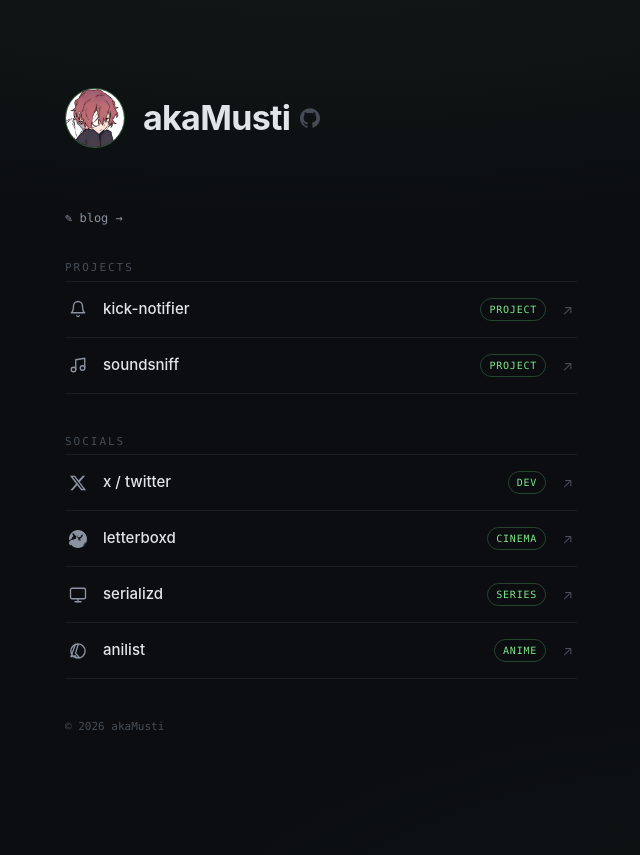
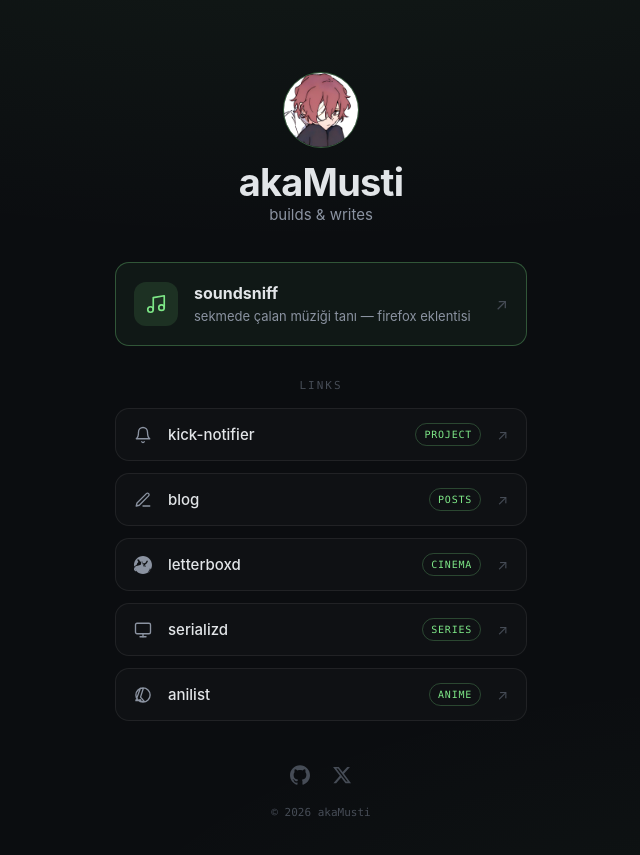
Before and after one commit to akamusti/akamusti.github.io, a Jekyll site: the page index.html, which Jekyll copies as it is, in a window 1280 px wide. Shown: the top 855 px of the page, without its empty margins (319-959 px from the left). Built offline with Jekyll 4.4.1, drawn with Linux system fonts in a browser that asks for light colours.

Commit message:
Redesign homepage with centered pill layout

```diff
--- a/index.html
+++ b/index.html
@@ -21,7 +21,7 @@
     --dim: #464c56;
     --divider: rgba(255, 255, 255, 0.07);
     --accent: #7ee787;
-    --radius: 10px;
+    --radius: 14px;
   }
 
   * {
@@ -52,54 +52,123 @@
 
   .shell {
     width: 100%;
-    max-width: 560px;
+    max-width: 460px;
     margin: 0 auto;
-    padding: 88px 24px 40px;
+    padding: 72px 24px 40px;
     flex: 1;
+    display: flex;
+    flex-direction: column;
   }
 
   header {
     display: flex;
+    flex-direction: column;
     align-items: center;
-    gap: 18px;
-    margin-bottom: 56px;
+    text-align: center;
+    gap: 14px;
+    margin-bottom: 36px;
   }
 
   .avatar {
-    width: 60px;
-    height: 60px;
+    width: 76px;
+    height: 76px;
     border-radius: 50%;
     object-fit: cover;
     border: 1px solid rgba(126, 231, 135, 0.35);
-    flex-shrink: 0;
   }
 
   .titles h1 {
-    font-size: 34px;
-    font-weight: 650;
+    font-size: 38px;
+    font-weight: 700;
     letter-spacing: -0.02em;
     line-height: 1.1;
+  }
+
+  .tagline {
+    font-size: 15px;
+    color: var(--muted);
+  }
+
+  main {
+    display: flex;
+    flex-direction: column;
+    gap: 12px;
+  }
+
+  .featured {
     display: flex;
     align-items: center;
-    gap: 10px;
+    gap: 16px;
+    padding: 18px;
+    border: 1px solid rgba(126, 231, 135, 0.3);
+    border-radius: var(--radius);
+    background: rgba(126, 231, 135, 0.05);
+    text-decoration: none;
+    color: var(--fg);
+    transition: border-color 0.15s ease, background-color 0.15s ease, transform 0.15s ease;
   }
 
-  .gh-link {
-    display: inline-flex;
-    color: var(--dim);
-    transition: color 0.15s ease;
+  .featured:hover {
+    border-color: rgba(126, 231, 135, 0.6);
+    background: rgba(126, 231, 135, 0.08);
+    transform: translateY(-1px);
   }
 
-  .gh-link svg {
-    width: 20px;
-    height: 20px;
-    fill: currentColor;
-    stroke: none;
+  .featured:focus-visible {
+    outline: 2px solid var(--accent);
+    outline-offset: 2px;
   }
 
-  .gh-link:hover { color: var(--accent); }
+  .featured-icon {
+    width: 44px;
+    height: 44px;
+    flex-shrink: 0;
+    display: flex;
+    align-items: center;
+    justify-content: center;
+    border-radius: 12px;
+    background: rgba(126, 231, 135, 0.12);
+    color: var(--accent);
+  }
 
-  section { margin-bottom: 40px; }
+  .featured-icon svg {
+    width: 22px;
+    height: 22px;
+    fill: none;
+    stroke: currentColor;
+    stroke-width: 1.8;
+    stroke-linecap: round;
+    stroke-linejoin: round;
+  }
+
+  .featured-text {
+    flex: 1;
+    min-width: 0;
+    display: flex;
+    flex-direction: column;
+  }
+
+  .featured-name {
+    font-size: 16px;
+    font-weight: 650;
+  }
+
+  .featured-desc {
+    font-size: 13px;
+    color: var(--muted);
+    margin-top: 2px;
+  }
+
+  .featured .arrow {
+    font-size: 16px;
+    color: var(--dim);
+    transition: transform 0.15s ease, color 0.15s ease;
+  }
+
+  .featured:hover .arrow {
+    transform: translate(2px, -2px);
+    color: var(--accent);
+  }
 
   .section-label {
     font-family: ui-monospace, SFMono-Regular, Menlo, Monaco, Consolas, monospace;
@@ -107,36 +176,32 @@
     letter-spacing: 0.18em;
     text-transform: uppercase;
     color: var(--dim);
-    margin-bottom: 4px;
-  }
-
-  .links {
-    border-top: 1px solid var(--divider);
-    border-bottom: 1px solid var(--divider);
+    text-align: center;
+    margin: 20px 0 2px;
   }
 
   .link {
     display: flex;
     align-items: center;
     gap: 16px;
-    padding: 16px 4px;
-    border-bottom: 1px solid var(--divider);
+    padding: 14px 18px;
+    border: 1px solid var(--divider);
+    border-radius: var(--radius);
+    background: rgba(255, 255, 255, 0.02);
     text-decoration: none;
     color: var(--fg);
-    transition: background-color 0.15s ease, padding-left 0.15s ease;
+    transition: border-color 0.15s ease, background-color 0.15s ease, transform 0.15s ease;
   }
 
-  .link:last-child { border-bottom: none; }
-
   .link:hover {
-    background-color: rgba(255, 255, 255, 0.025);
-    padding-left: 12px;
+    border-color: rgba(126, 231, 135, 0.4);
+    background: rgba(255, 255, 255, 0.045);
+    transform: translateY(-1px);
   }
 
   .link:focus-visible {
     outline: 2px solid var(--accent);
     outline-offset: 2px;
-    border-radius: var(--radius);
   }
 
   .link svg {
@@ -191,20 +256,35 @@
     color: var(--accent);
   }
 
-  .blog-note { margin-bottom: 32px; }
-
-  .blog-note a {
-    font-family: ui-monospace, SFMono-Regular, Menlo, Monaco, Consolas, monospace;
-    font-size: 12px;
-    color: var(--muted);
-    text-decoration: none;
-    transition: color 0.15s ease;
+  .socials {
+    display: flex;
+    align-items: center;
+    justify-content: center;
+    gap: 22px;
+    margin-top: 32px;
   }
 
-  .blog-note a:hover { color: var(--accent); }
+  .socials a {
+    display: inline-flex;
+    color: var(--dim);
+    transition: color 0.15s ease, transform 0.15s ease;
+  }
+
+  .socials a:hover {
+    color: var(--accent);
+    transform: translateY(-1px);
+  }
+
+  .socials svg {
+    width: 20px;
+    height: 20px;
+    fill: currentColor;
+    stroke: none;
+  }
 
   footer {
-    margin-top: 40px;
+    margin-top: 20px;
+    text-align: center;
     font-family: ui-monospace, SFMono-Regular, Menlo, Monaco, Consolas, monospace;
     font-size: 11px;
     color: var(--dim);
@@ -212,8 +292,8 @@
 
   @media (max-width: 480px) {
     .shell { padding-top: 56px; }
-    h1 { font-size: 28px; }
-    .avatar { width: 52px; height: 52px; border-radius: 50%; }
+    .titles h1 { font-size: 32px; }
+    .avatar { width: 68px; height: 68px; }
   }
 </style>
 </head>
@@ -222,42 +302,36 @@
   <header>
     <img class="avatar" src="avatar.jpg" alt="akaMusti profile photo">
     <div class="titles">
-      <h1>akaMusti
-          <a class="gh-link" href="https://github.com/akamusti" target="_blank" rel="noopener noreferrer" aria-label="GitHub profile">
-            <svg viewBox="0 0 24 24"><path d="M12 .297c-6.63 0-12 5.373-12 12 0 5.303 3.438 9.8 8.205 11.385.6.113.82-.258.82-.577 0-.285-.01-1.04-.015-2.04-3.338.724-4.042-1.61-4.042-1.61C4.422 18.07 3.633 17.7 3.633 17.7c-1.087-.744.084-.729.084-.729 1.205.084 1.838 1.236 1.838 1.236 1.07 1.835 2.809 1.305 3.495.998.108-.776.417-1.305.76-1.605-2.665-.3-5.466-1.332-5.466-5.93 0-1.31.465-2.38 1.235-3.22-.135-.303-.54-1.523.105-3.176 0 0 1.005-.322 3.3 1.23.96-.267 1.98-.399 3-.405 1.02.006 2.04.138 3 .405 2.28-1.552 3.285-1.23 3.285-1.23.645 1.653.24 2.873.12 3.176.765.84 1.23 1.91 1.23 3.22 0 4.61-2.805 5.625-5.475 5.92.42.36.81 1.096.81 2.22 0 1.606-.015 2.896-.015 3.286 0 .315.21.69.825.57C20.565 22.092 24 17.592 24 12.297c0-6.627-5.373-12-12-12"/></svg>
-          </a>
-        </h1>
+      <h1>akaMusti</h1>
+      <p class="tagline">builds &amp; writes</p>
     </div>
   </header>
 
   <main>
-    <p class="blog-note"><a href="/blog/">&#9998; blog &rarr;</a></p>
+    <a class="featured" href="https://addons.mozilla.org/tr/firefox/addon/soundsniff/" target="_blank" rel="noopener noreferrer">
+      <span class="featured-icon">
+        <svg viewBox="0 0 24 24"><path d="M9 18V5l12-2v13"/><circle cx="6" cy="18" r="3"/><circle cx="18" cy="16" r="3"/></svg>
+      </span>
+      <span class="featured-text">
+        <span class="featured-name">soundsniff</span>
+        <span class="featured-desc">sekmede çalan müziği tanı — firefox eklentisi</span>
+      </span>
+      <span class="arrow">&#8599;</span>
+    </a>
 
-    <section>
-      <p class="section-label">projects</p>
-      <div class="links">
+    <p class="section-label">links</p>
+
     <a class="link" href="https://akamusti.github.io/kick-notifier/" target="_blank" rel="noopener noreferrer">
       <svg class="line" viewBox="0 0 24 24"><path d="M18 8A6 6 0 0 0 6 8c0 7-3 9-3 9h18s-3-2-3-9z"/><path d="M13.73 21a2 2 0 0 1-3.46 0"/></svg>
       <span class="label">kick-notifier</span>
       <span class="tag">project</span>
       <span class="arrow">&#8599;</span>
     </a>
-        <a class="link" href="https://addons.mozilla.org/tr/firefox/addon/soundsniff/" target="_blank" rel="noopener noreferrer">
-          <svg class="line" viewBox="0 0 24 24"><path d="M9 18V5l12-2v13"/><circle cx="6" cy="18" r="3"/><circle cx="18" cy="16" r="3"/></svg>
-          <span class="label">soundsniff</span>
-          <span class="tag">project</span>
-          <span class="arrow">&#8599;</span>
-        </a>
-      </div>
-    </section>
 
-    <section>
-      <p class="section-label">socials</p>
-      <div class="links">
-        <a class="link" href="https://x.com/aakamusti" target="_blank" rel="noopener noreferrer">
-          <svg class="brand" viewBox="0 0 24 24"><path d="M18.244 2.25h3.308l-7.227 8.26 8.502 11.24H16.17l-5.214-6.817L4.99 21.75H1.68l7.73-8.835L1.254 2.25H8.08l4.713 6.231zm-1.161 17.52h1.833L7.084 4.126H5.117z"/></svg>
-          <span class="label">x / twitter</span>
-          <span class="tag">dev</span>
+    <a class="link" href="/blog/">
+      <svg class="line" viewBox="0 0 24 24"><path d="M12 20h9"/><path d="M16.5 3.5a2.121 2.121 0 0 1 3 3L7 19l-4 1 1-4L16.5 3.5z"/></svg>
+      <span class="label">blog</span>
+      <span class="tag">posts</span>
       <span class="arrow">&#8599;</span>
     </a>
 
@@ -281,8 +355,15 @@
       <span class="tag">anime</span>
       <span class="arrow">&#8599;</span>
     </a>
+
+    <div class="socials">
+      <a href="https://github.com/akamusti" target="_blank" rel="noopener noreferrer" aria-label="GitHub profile">
+        <svg viewBox="0 0 24 24"><path d="M12 .297c-6.63 0-12 5.373-12 12 0 5.303 3.438 9.8 8.205 11.385.6.113.82-.258.82-.577 0-.285-.01-1.04-.015-2.04-3.338.724-4.042-1.61-4.042-1.61C4.422 18.07 3.633 17.7 3.633 17.7c-1.087-.744.084-.729.084-.729 1.205.084 1.838 1.236 1.838 1.236 1.07 1.835 2.809 1.305 3.495.998.108-.776.417-1.305.76-1.605-2.665-.3-5.466-1.332-5.466-5.93 0-1.31.465-2.38 1.235-3.22-.135-.303-.54-1.523.105-3.176 0 0 1.005-.322 3.3 1.23.96-.267 1.98-.399 3-.405 1.02.006 2.04.138 3 .405 2.28-1.552 3.285-1.23 3.285-1.23.645 1.653.24 2.873.12 3.176.765.84 1.23 1.91 1.23 3.22 0 4.61-2.805 5.625-5.475 5.92.42.36.81 1.096.81 2.22 0 1.606-.015 2.896-.015 3.286 0 .315.21.69.825.57C20.565 22.092 24 17.592 24 12.297c0-6.627-5.373-12-12-12"/></svg>
+      </a>
+      <a href="https://x.com/aakamusti" target="_blank" rel="noopener noreferrer" aria-label="X profile">
+        <svg viewBox="0 0 24 24"><path d="M18.244 2.25h3.308l-7.227 8.26 8.502 11.24H16.17l-5.214-6.817L4.99 21.75H1.68l7.73-8.835L1.254 2.25H8.08l4.713 6.231zm-1.161 17.52h1.833L7.084 4.126H5.117z"/></svg>
+      </a>
     </div>
-    </section>
   </main>
 
   <footer>&copy; 2026 akaMusti</footer>
```
Lines whose indentation alone changed are shown as unchanged.
